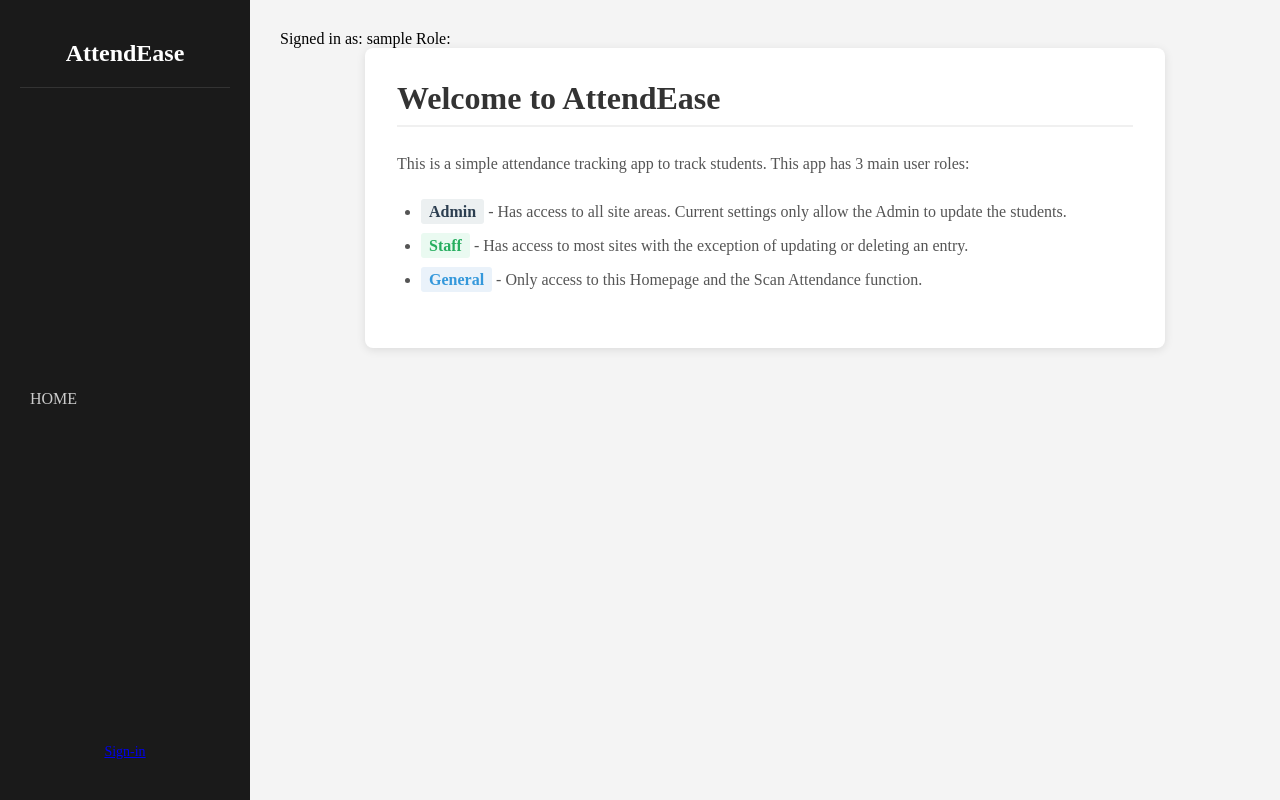
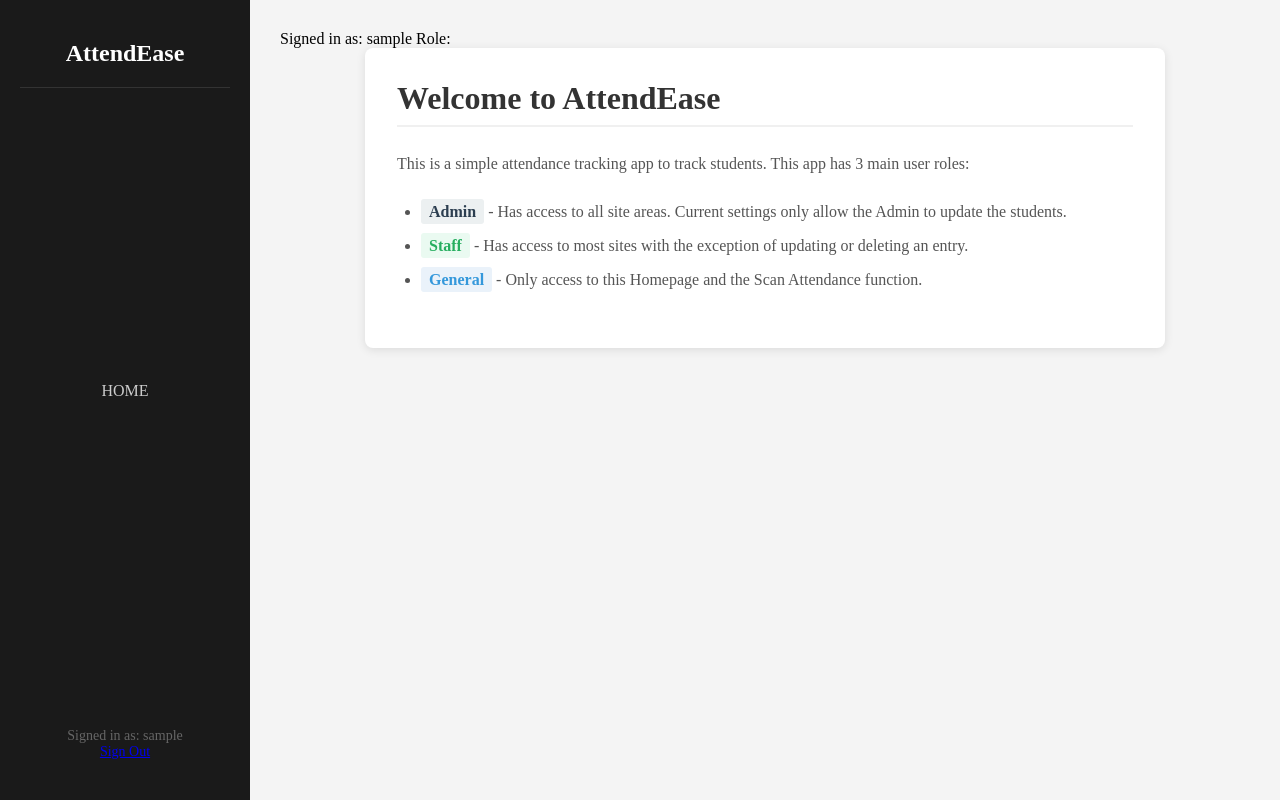
Before and after one commit to krynite/AttendEase, a React (Vite) app in the folder AE-frontend/: page / in a window 1280 px wide. Built offline with nearby package versions, Linux system fonts and the light colour scheme; no server answers; sample sign-in values are in the browser's storage.

Commit message:
fixed NavBar not displaying sign in username or null. Centralized NavBar when no user. Added handleSignOut link.

```diff
--- a/AE-frontend/src/App.jsx
+++ b/AE-frontend/src/App.jsx
@@ -32,7 +32,7 @@ const App = () => {
   return (
 
     <div className="app-container">
-      <NavBar user={user} />
+      <NavBar/>
 
       <main className="main-content">
 
--- a/AE-frontend/src/components/NavBar/NavBar.jsx
+++ b/AE-frontend/src/components/NavBar/NavBar.jsx
@@ -1,8 +1,19 @@
-import React from 'react';
-import '../../css/NavBar.css';
+import React, {useContext} from "react";
+import "../../css/NavBar.css";
 import { Link } from "react-router";
+import { UserContext } from "../../contexts/UserContext"
 
-function NavBar({ user }) {
+function NavBar() {
+
+    const { user, setUser} = useContext(UserContext)
+    // console.log(user);
+
+    const handleSignOut = (event) => {
+        event.preventDefault();
+        localStorage.removeItem("token");
+        setUser(null);
+    };
+
 
 
     return (
@@ -15,35 +26,72 @@ function NavBar({ user }) {
                     <Link to="/">HOME</Link>
                 </li>
 
-                {user?.userRole === "admin" || user?.userRole === "staff" ? <li className="nav-item">
-                    <Link to="/dashboard">DASHBOARD</Link>
-                </li> : ''}
+                {user?.userRole === "admin" || user?.userRole === "staff" ? (
+                    <li className="nav-item">
+                        <Link to="/dashboard">DASHBOARD</Link>
+                    </li>
+                ) : (
+                    ""
+                )}
 
+                {user?.userRole === "admin" || user?.userRole === "staff" ? (
+                    <li className="nav-item">
+                        <Link to="/students">STUDENTS</Link>
+                    </li>
+                ) : (
+                    ""
+                )}
 
-                {user?.userRole === "admin" || user?.userRole === "staff" ? <li className="nav-item">
-                    <Link to="/students">STUDENTS</Link>
-                </li> : ''}
+                {user?.userRole === "admin" || user?.userRole === "staff" ? (
+                    <li className="nav-item">
+                        <Link to="/attendance">ATTENDANCE</Link>
+                    </li>
+                ) : (
+                    ""
+                )}
+
+                {user?.userRole === "admin" || user?.userRole === "staff" ? (
+                    <li className="nav-item">
+                        <Link to="/scfa">SCFA</Link>
+                    </li>
+                ) : (
+                    ""
+                )}
+
+                {user?.userRole === "general" ||
+                    user?.userRole === "admin" ||
+                    user?.userRole === "staff" ? (
+                    <li className="nav-item">
+                        <Link to="/scanToday">SCAN ATTENDANCE</Link>
+                    </li>
+                ) : (
+                    ""
+                )}
+            </ul>
+            {user ? (
+                <div className="nav-footer">
 
 
 
-                {user?.userRole === "admin" || user?.userRole === "staff" ? <li className="nav-item">
-                    <Link to="/attendance">ATTENDANCE</Link>
-                </li> : ''}
+                    <div >Signed in as: {user?.username}</div>
 
 
 
-                {user?.userRole === "admin" || user?.userRole === "staff" ? <li className="nav-item">
-                    <Link to="/scfa">SCFA</Link>
-                </li> : ''}
 
+                    <Link to="/" onClick={handleSignOut}>Sign Out</Link>
+                    {/* <button onClick={handleSignOut}>Sign Out</button> */}
+                </div>
+            ) : (
+                // "Not Signed in"
+                <div className="nav-footer">
+                    <Link to="/sign-in">Sign-in</Link>
+                </div>
 
-                {user?.userRole === "general" || user?.userRole === "admin" || user?.userRole === "staff" ? <li className="nav-item">
-                    <Link to="/scanToday">SCAN ATTENDANCE</Link>
-                </li> : ''}
-            </ul>
-            <div className="nav-footer">
-                <Link to="/sign-in">Sign-in</Link>
-            </div>
+            )}
+
+            {/* <div className="nav-footer">
+        <Link to="/sign-in">Sign-in</Link>
+      </div> */}
         </nav>
     );
 }
--- a/AE-frontend/src/css/NavBar.css
+++ b/AE-frontend/src/css/NavBar.css
@@ -16,6 +16,7 @@
 }
 
 .nav-links {
+    text-align: center;
     list-style: none;
     margin: 30px 0;
 }
```
